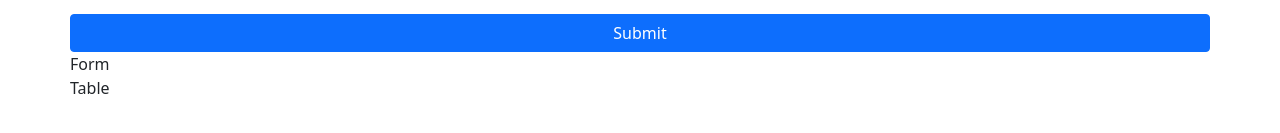
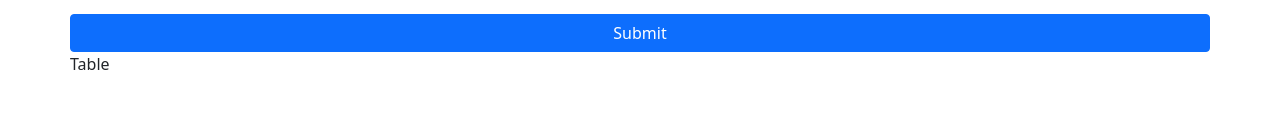
Before and after one commit to RoeyVeg/justt-app, a React (Create React App) app: page / in a window 1280 px wide. Shown: the part 299-432 px from the top of the page. Built offline with nearby package versions, Linux system fonts and the light colour scheme.

Commit message:
added billing form

```diff
--- a/src/App.jsx
+++ b/src/App.jsx
@@ -6,7 +6,6 @@ const App = () => {
     <div className="container">
       <Title />
       <NewBillForm />
-      <div className="row">Form</div>
       <div className="row">Table</div>
     </div>
   );
```
